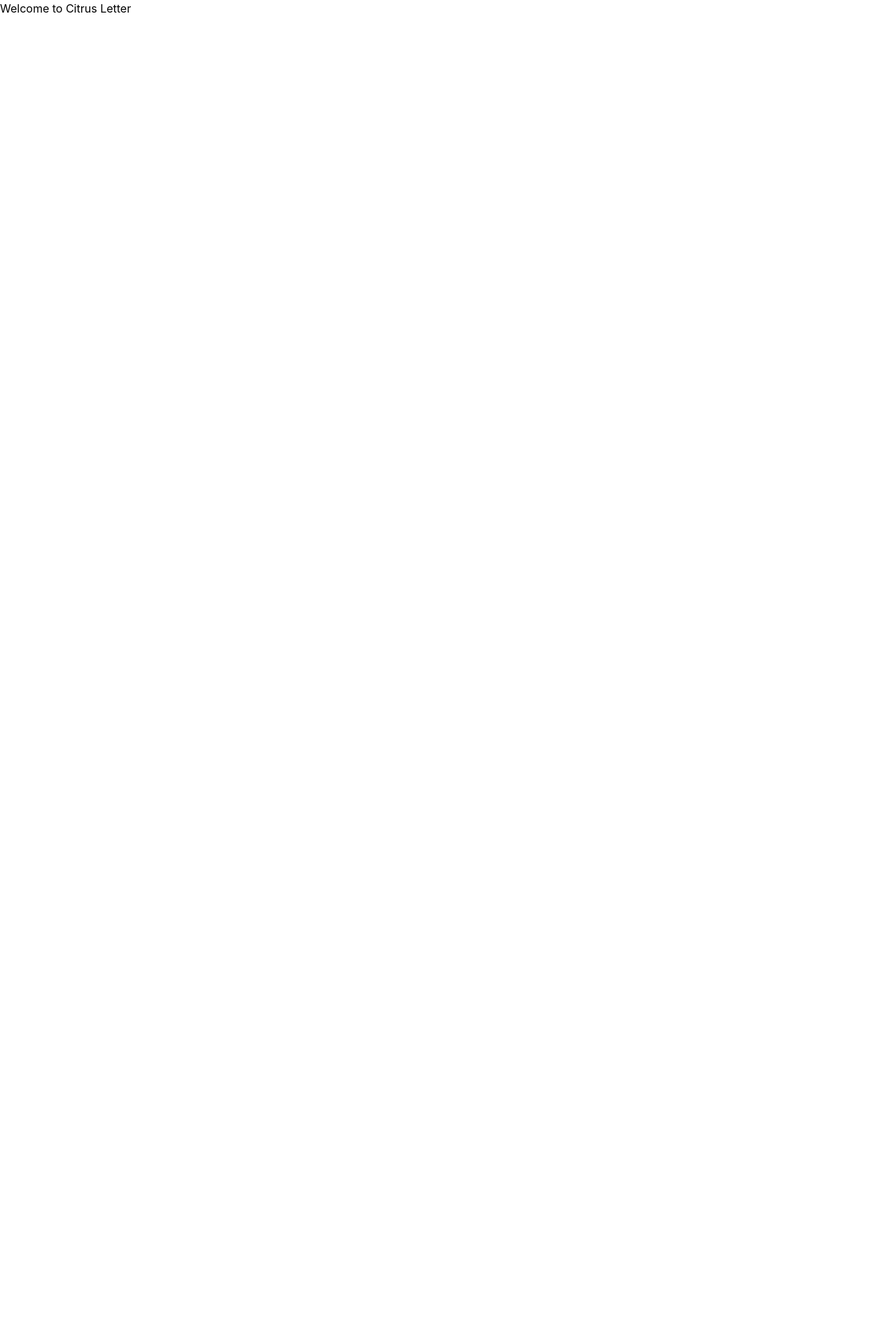
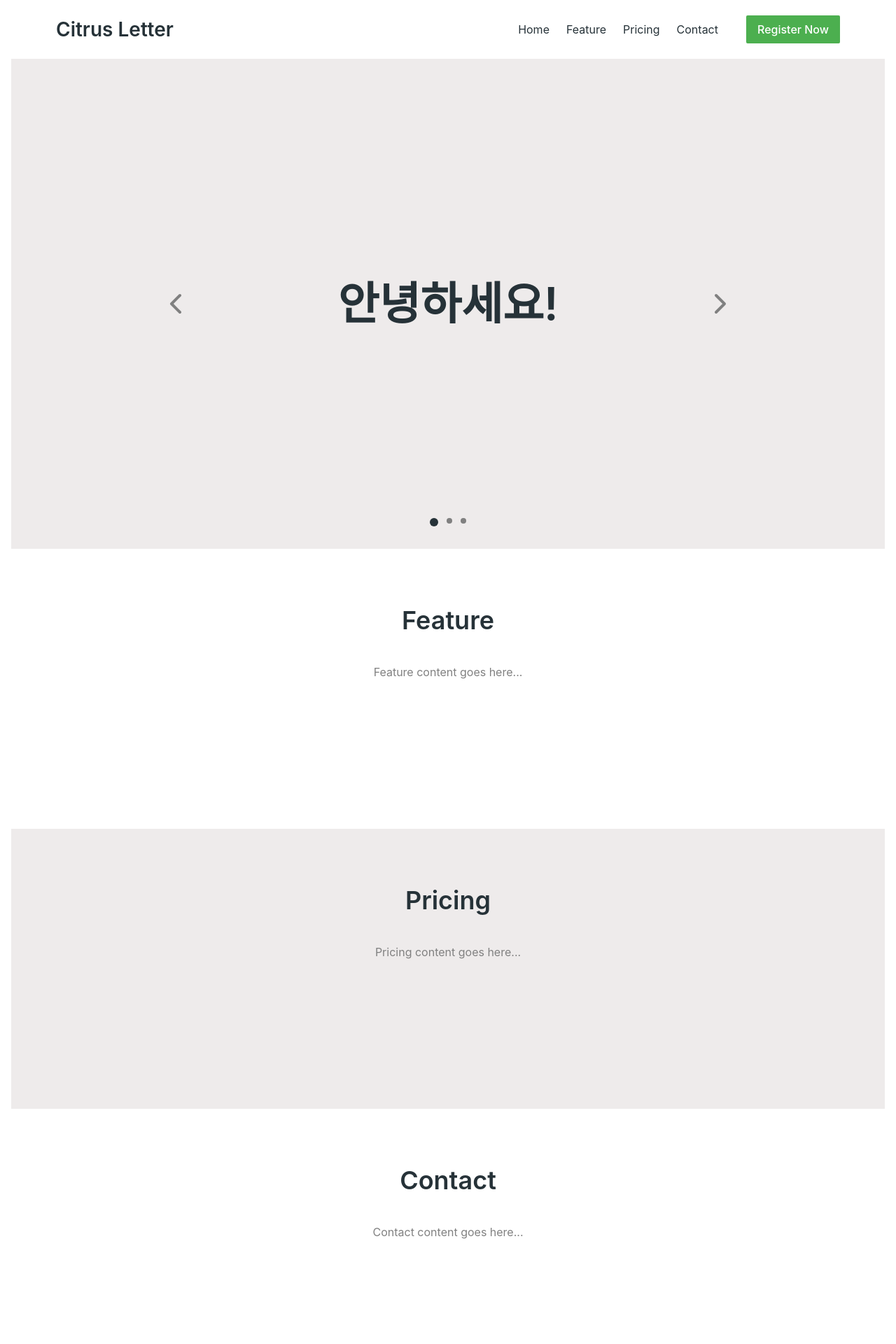
Before and after one commit to dwlee-newword/citrus-letter, a SvelteKit app: page / in a window 1280 px wide. Shown: the top 1920 px of the page at 70% size. Before the commit the page ends 800 px from the top, so only its background shows below. Built offline with nearby package versions, Linux system fonts and the light colour scheme.

Commit message:
feat: 레이아웃 및 슬라이드 컴포넌트 추가, 페이지 구조 개선

```diff
--- /dev/null
+++ b/src/routes/+layout.server.ts
@@ -0,0 +1,2 @@
+export const prerender = true;
+export const trailingSlash = 'always';
--- a/src/routes/+layout.svelte
+++ b/src/routes/+layout.svelte
@@ -1,9 +1,18 @@
 <script lang="ts">
 	import '../app.css';
 	import favicon from '$lib/assets/favicon.svg';
+	import Footer from '$lib/components/footer/Footer.svelte';
+	import Header from '$lib/components/header/Header.svelte';
 
 	let { children } = $props();
 </script>
 
 <svelte:head><link rel="icon" href={favicon} /></svelte:head>
-{@render children()}
+
+<Header />
+
+<div class="layout-container">
+	{@render children()}
+</div>
+
+<Footer />
--- a/src/routes/+page.server.ts
+++ /dev/null
@@ -1,2 +0,0 @@
-export const prerender = true;
-export const trailingSlash = 'always';
--- a/src/routes/+page.svelte
+++ b/src/routes/+page.svelte
@@ -1,5 +1,40 @@
 <script lang="ts">
-	let message = $state('Welcome to Citrus Letter');
+	import Main from '$lib/components/slide/Slide.svelte';
 </script>
 
-<h1>{message}</h1>
+{#snippet slide1()}
+	<span class="text-h1 text-neutral-black">안녕하세요!</span>
+{/snippet}
+
+{#snippet slide2()}
+	<span class="text-h1 text-neutral-black">반갑습니다!</span>
+{/snippet}
+
+{#snippet slide3()}
+	<div class="flex flex-col items-center gap-4">
+		<span class="text-h1 text-neutral-black">Citrus Letter</span>
+	</div>
+{/snippet}
+
+<Main
+	slides={[
+		{ content: slide1, bgClass: 'bg-neutral-llgrey' },
+		{ content: slide2, bgClass: 'bg-neutral-llgrey' },
+		{ content: slide3, bgClass: 'bg-neutral-llgrey' }
+	]}
+/>
+
+<section id="feature" class="section-container min-h-[50vh] py-20">
+	<h2 class="text-h2 mb-10 text-center text-neutral-black">Feature</h2>
+	<p class="text-body text-center text-neutral-grey">Feature content goes here...</p>
+</section>
+
+<section id="pricing" class="section-container min-h-[50vh] bg-neutral-llgrey py-20">
+	<h2 class="text-h2 mb-10 text-center text-neutral-black">Pricing</h2>
+	<p class="text-body text-center text-neutral-grey">Pricing content goes here...</p>
+</section>
+
+<section id="contact" class="section-container min-h-[50vh] py-20">
+	<h2 class="text-h2 mb-10 text-center text-neutral-black">Contact</h2>
+	<p class="text-body text-center text-neutral-grey">Contact content goes here...</p>
+</section>
```
